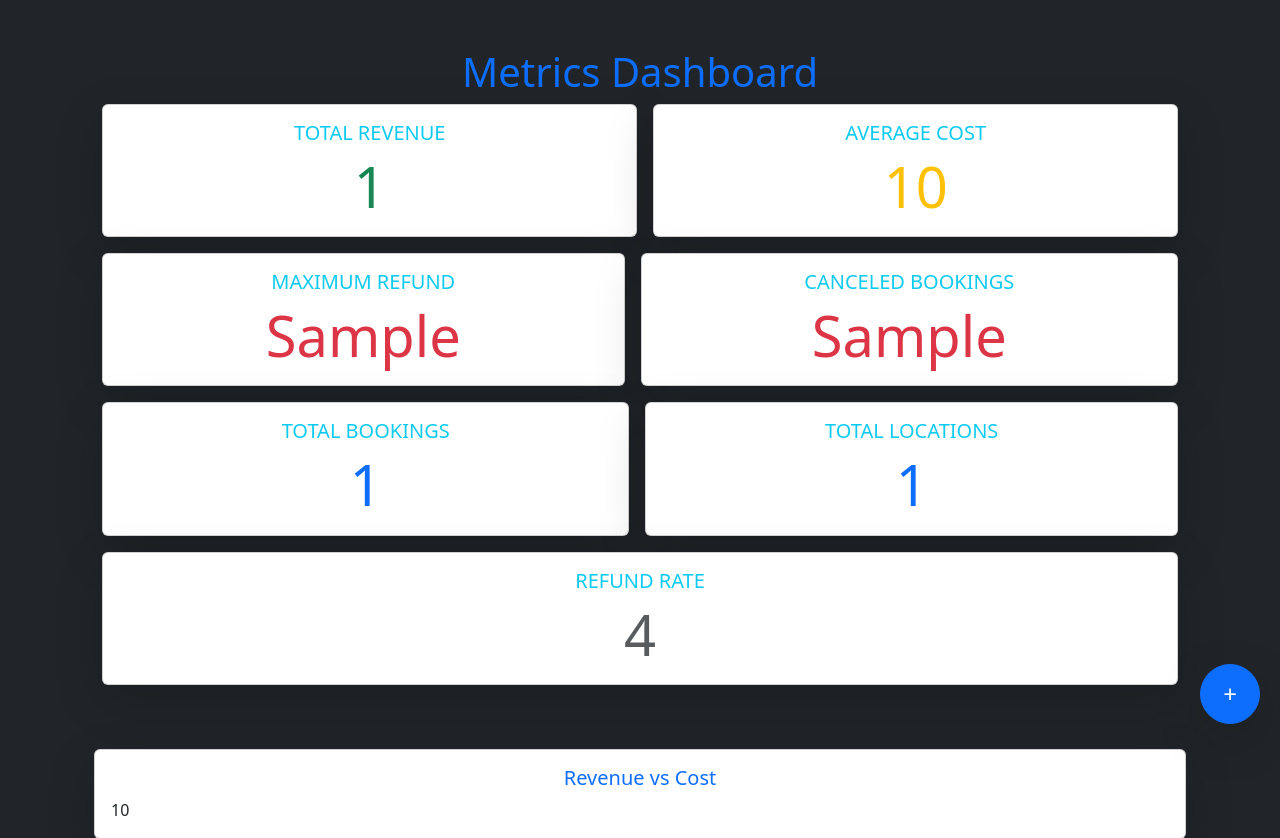
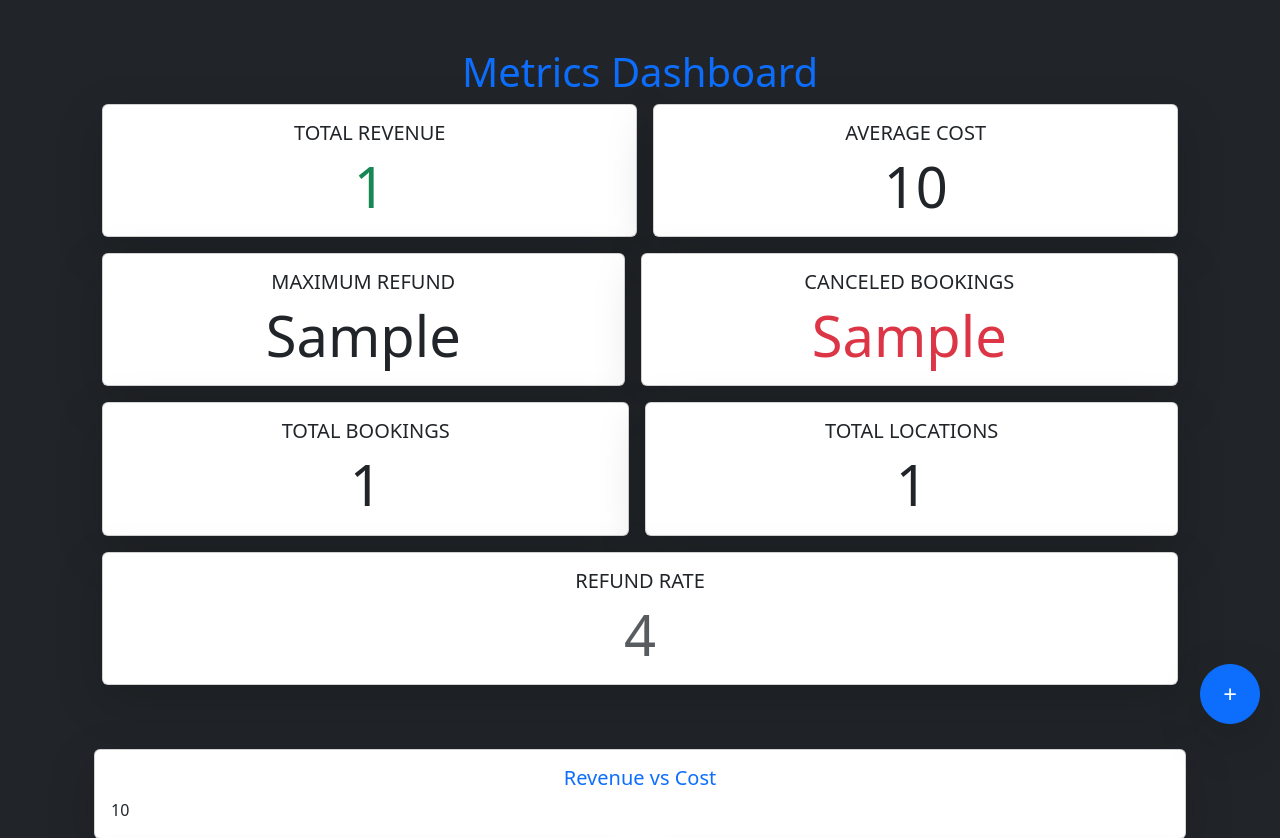
Before and after one commit to 401-Nick/Travel-Metric-Dashboard, a Flask app: template app/templates/dashboard.html in a window 1280 px wide. Shown: the part 56-894 px from the top of the page. Run offline with Flask 3, Linux system fonts and the light colour scheme; the template is opened without the code that fills it: most values are stand-ins (such as "Sample title", 1, 10 or a date in 2020); parts of the project's set-up code (start-up, migrations or seed data) failed here and were passed over.

Commit message:
improved text formatting

```diff
--- a/app/templates/dashboard.html
+++ b/app/templates/dashboard.html
@@ -10,14 +10,14 @@
     <div class="d-flex justify-content-center align-items-stretch mb-3">
       <div class="card text-center shadow-lg mx-2 flex-grow-1">
         <div class="card-body">
-          <h5 class="card-title text-uppercase text-info">Total Revenue</h5>
+          <h5 class="card-title text-uppercase">Total Revenue</h5>
           <p class="card-text display-4 text-success">{{ total_revenue_metric }}</p>
         </div>
       </div>
       <div class="card text-center shadow-lg mx-2 flex-grow-1">
         <div class="card-body">
-          <h5 class="card-title text-uppercase text-info">Average Cost</h5>
-          <p class="card-text display-4 text-warning">{{ average_cost_metric }}</p>
+          <h5 class="card-title text-uppercase">Average Cost</h5>
+          <p class="card-text display-4">{{ average_cost_metric }}</p>
         </div>
       </div>
     </div>
@@ -26,13 +26,13 @@
     <div class="d-flex justify-content-center align-items-stretch mb-3">
       <div class="card text-center shadow-lg mx-2 flex-grow-1">
         <div class="card-body">
-          <h5 class="card-title text-uppercase text-info">Maximum Refund</h5>
-          <p class="card-text display-4 text-danger">{{ max_refund_metric }}</p>
+          <h5 class="card-title text-uppercase">Maximum Refund</h5>
+          <p class="card-text display-4">{{ max_refund_metric }}</p>
         </div>
       </div>
       <div class="card text-center shadow-lg mx-2 flex-grow-1">
         <div class="card-body">
-          <h5 class="card-title text-uppercase text-info">Canceled Bookings</h5>
+          <h5 class="card-title text-uppercase">Canceled Bookings</h5>
           <p class="card-text display-4 text-danger">{{ canceled_count_metric }}</p>
         </div>
       </div>
@@ -42,14 +42,14 @@
     <div class="d-flex justify-content-center align-items-stretch mb-3">
       <div class="card text-center shadow-lg mx-2 flex-grow-1">
         <div class="card-body">
-          <h5 class="card-title text-uppercase text-info">Total Bookings</h5>
-          <p class="card-text display-4 text-primary">{{ total_bookings_metric }}</p>
+          <h5 class="card-title text-uppercase">Total Bookings</h5>
+          <p class="card-text display-4">{{ total_bookings_metric }}</p>
         </div>
       </div>
       <div class="card text-center shadow-lg mx-2 flex-grow-1">
         <div class="card-body">
-          <h5 class="card-title text-uppercase text-info">Total Locations</h5>
-          <p class="card-text display-4 text-primary">{{ total_locations_metric }}</p>
+          <h5 class="card-title text-uppercase">Total Locations</h5>
+          <p class="card-text display-4">{{ total_locations_metric }}</p>
         </div>
       </div>
     </div>
@@ -58,7 +58,7 @@
     <div class="d-flex justify-content-center align-items-stretch mb-3">
       <div class="card text-center shadow-lg mx-2 flex-grow-1">
         <div class="card-body">
-          <h5 class="card-title text-uppercase text-info">Refund Rate</h5>
+          <h5 class="card-title text-uppercase">Refund Rate</h5>
           <p class="card-text display-4 text-muted">{{ refund_rate_metric }}</p>
         </div>
       </div>
--- a/app/templates/index.html
+++ b/app/templates/index.html
@@ -4,7 +4,7 @@
 <!-- Write HTMX + Bootstrap INSIDE -->
 <div class="container">
     <div class="row">
-        <div class="col-md-6 offset-md-3 mt-5">
+        <div class="col-md-6 offset-md-3 mt-5 text-light">
             <h2>Travel Stats</h2>
             <p>Travel Stats is a web application that allows you to upload a CSV file with travel data and view the data
                 in a dashboard.</p>
```
